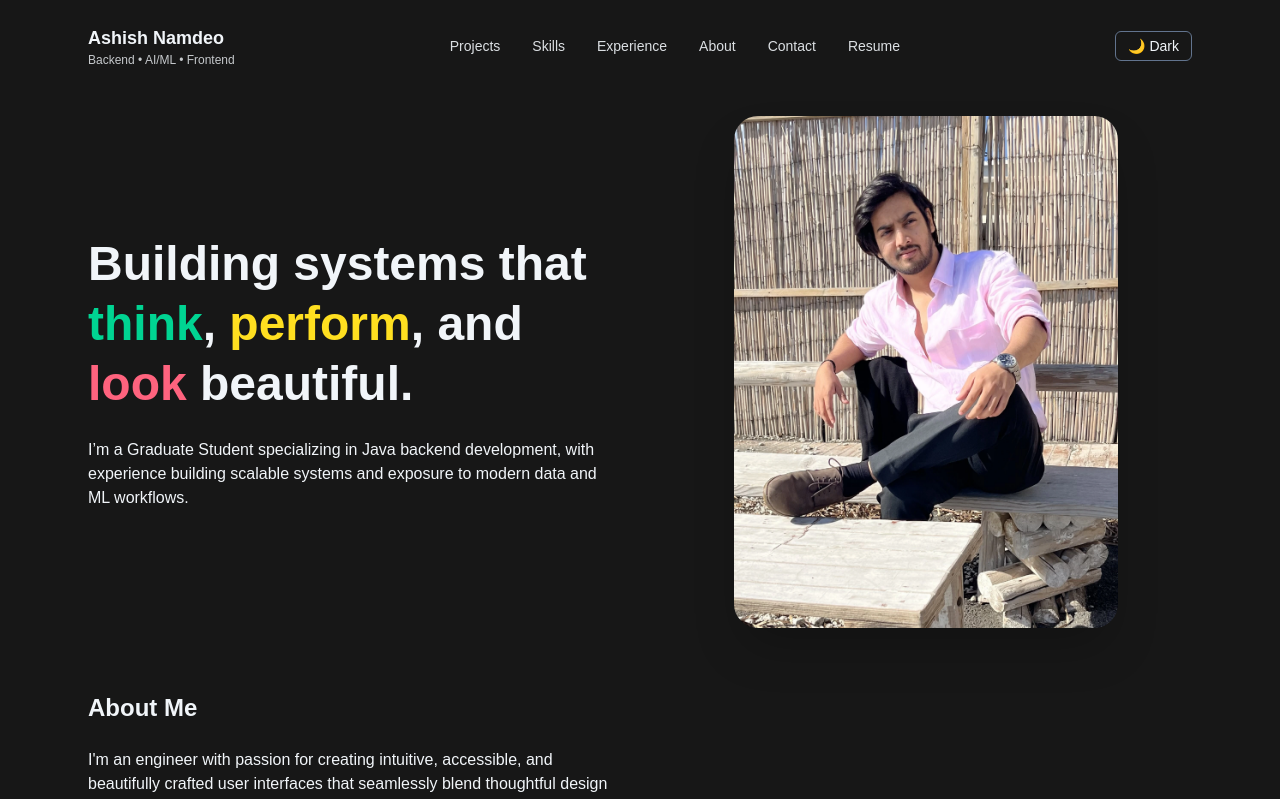
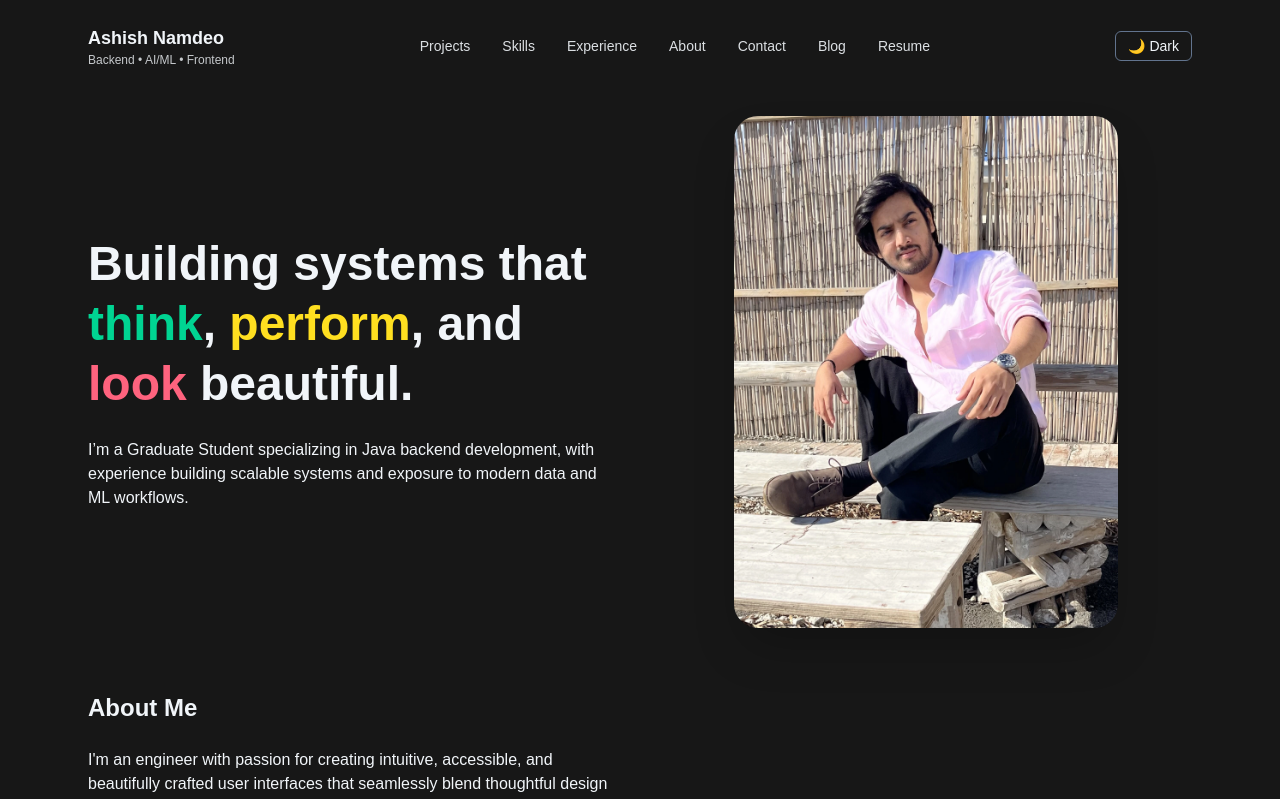
Before and after one commit to ashishnamdeo16/ashish-portfolio, a Next.js app: page / in a window 1280 px wide. Shown: the top 799 px of the page. Built offline with nearby package versions, Linux system fonts and the light colour scheme.

Commit message:
Added Blogs

```diff
--- a/app/blog/[slug]/page.tsx
+++ b/app/blog/[slug]/page.tsx
@@ -163,7 +163,7 @@ export default async function BlogPostPage({
               </figure>
             ) : null}
 
-            {/* ✅ Off-white reading surface */}
+            {/* Off-white reading surface */}
             <article
               className="
                 mt-10 max-w-none
@@ -182,7 +182,7 @@ export default async function BlogPostPage({
               </div>
             </article>
 
-            <div className="pointer-events-none mt-16 h-px w-full bg-gradient-to-r from-transparent via-white/10 to-transparent" />
+            <div className="pointer-events-none mt-16 h-px w-full bg-linear-to-r from-transparent via-white/10 to-transparent" />
           </section>
         </div>
       </main>
--- a/app/components/layout/Header.tsx
+++ b/app/components/layout/Header.tsx
@@ -35,7 +35,7 @@ const Header = ({ darkMode, setDarkMode }: any) => {
     return () => document.removeEventListener("mousedown", handleClickOutside);
   }, [menuOpen]);
 
-  const links = isHomePage ? ['Projects', 'Skills', 'Experience', 'About', 'Contact', 'Resume'] : [];
+  const links = isHomePage ? ['Projects', 'Skills', 'Experience', 'About', 'Contact', 'Blog' ,'Resume'] : [];
 
   return (
     <header className="max-w-6xl mx-auto p-6 flex items-center justify-between">
@@ -49,12 +49,13 @@ const Header = ({ darkMode, setDarkMode }: any) => {
 
       {/* Desktop Navigation */}
       <nav className="hidden md:flex gap-6 text-sm opacity-90">
-        {links.map((link) => {
+        {links.length !== 0 && links.map((link) => {
           const isResume = link.toLowerCase() === 'resume';
+          const isBlog = link.toLowerCase() === 'blog';
           return (
             <a
               key={link }
-              href={isResume ? '/resume.pdf' : `#${link.toLowerCase()}`}
+              href={isResume ? '/resume.pdf' : isBlog ? '/blog' : `#${link.toLowerCase()}`}
               target={isResume ? '_blank' : '_self'}
               rel={isResume ? 'noopener noreferrer' : undefined}
               className="relative px-1 transition-all duration-200 border-slate-500 dark:border-slate-500 hover:text-teal-500 hover:scale-105"
@@ -84,6 +85,7 @@ const Header = ({ darkMode, setDarkMode }: any) => {
 
 
         {/* Hamburger */}
+        {isHomePage ?
         <button
           className="md:hidden flex flex-col gap-1.5 p-1"
           onClick={() => setMenuOpen(!menuOpen)}
@@ -91,7 +93,9 @@ const Header = ({ darkMode, setDarkMode }: any) => {
           <span className={`block w-6 h-0.5 bg-slate-800 dark:bg-slate-500 transition-transform ${menuOpen ? 'rotate-45 translate-y-1.5' : ''}`}></span>
           <span className={`block w-6 h-0.5 bg-slate-800 dark:bg-slate-500 transition-opacity ${menuOpen ? 'opacity-0' : 'opacity-100'}`}></span>
           <span className={`block w-6 h-0.5 bg-slate-800 dark:bg-slate-500 transition-transform ${menuOpen ? '-rotate-45 -translate-y-1.5' : ''}`}></span>
-        </button>
+        </button> : null
+      }
+
       </div>
 
       {/* Mobile Menu */}
@@ -102,10 +106,11 @@ const Header = ({ darkMode, setDarkMode }: any) => {
         >
           {links.map((link) => {
             const isResume = link.toLowerCase() === 'resume';
+            const isBlog = link.toLowerCase() === 'blog';
             return (
               <a
                 key={link}
-                href={isResume ? '/resume.pdf' : `#${link.toLowerCase()}`}
+                href={isResume ? '/resume.pdf' : isBlog ? '/blog' : `#${link.toLowerCase()}`}
                 target={isResume ? '_blank' : '_self'}
                 rel={isResume ? 'noopener noreferrer' : undefined}
                 className={`text-sm opacity-90 ${darkMode ? 'text-slate-800' : 'text-slate-100'} hover:text-teal-500 transition-colors`}
```
